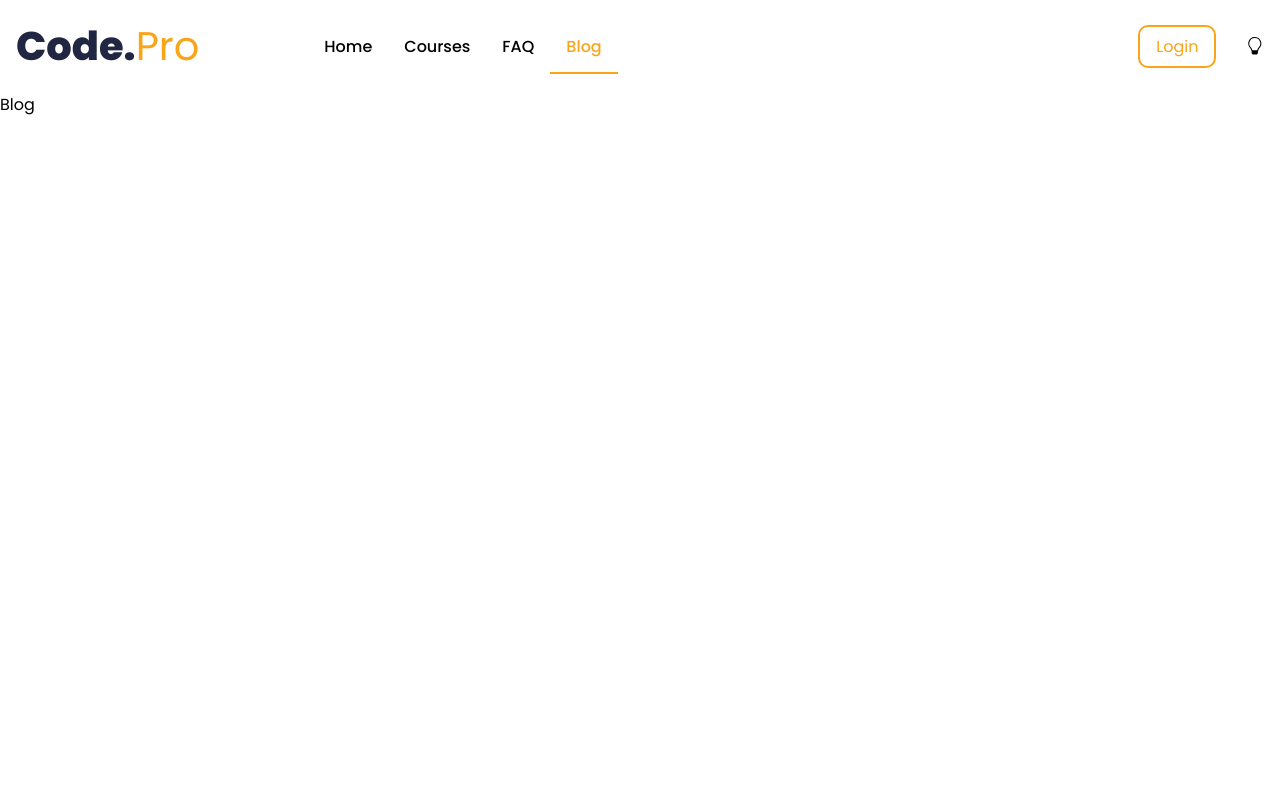
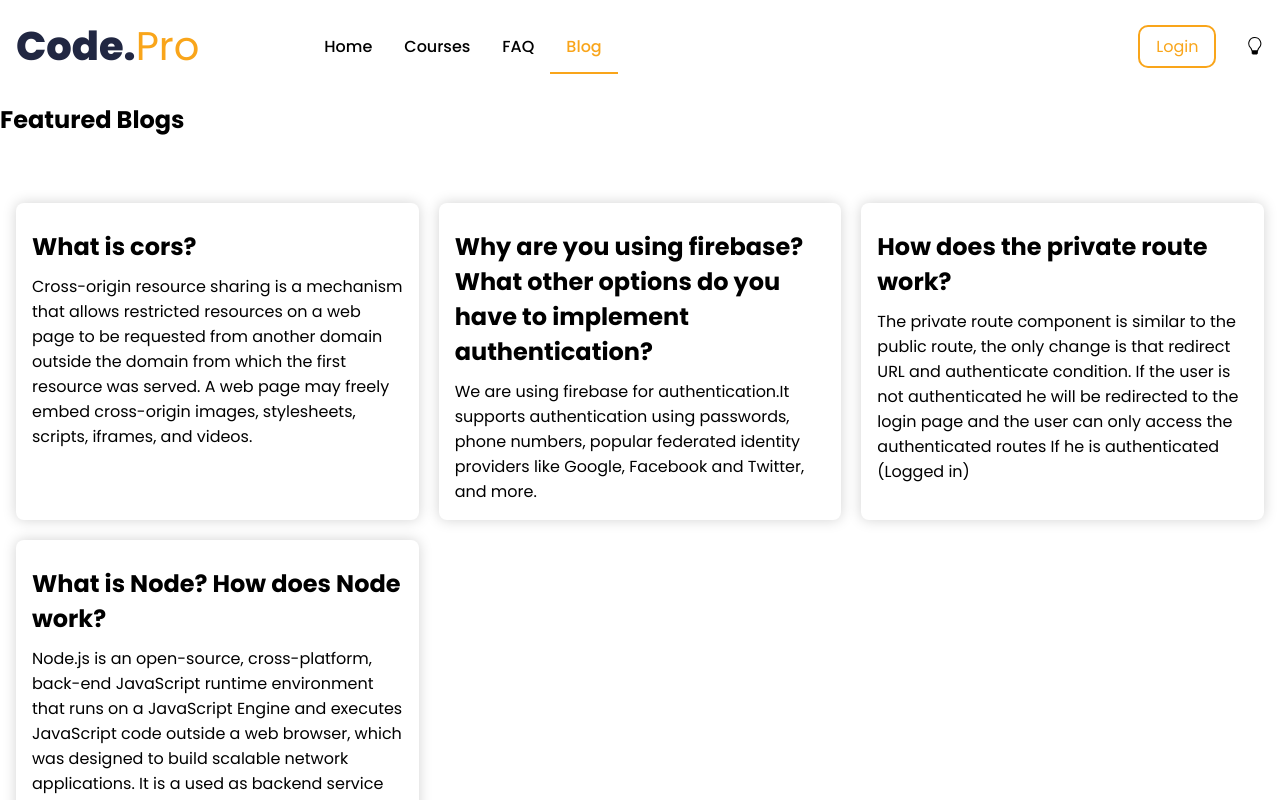
Before and after one commit to Tanvir1909R/CodePro, a React (Create React App) app: page /blog in a window 1280 px wide. Shown: the top 800 px of the page. Built offline with nearby package versions, Linux system fonts and the light colour scheme; no server answers.

Commit message:
add readme

```diff
--- a/src/App.js
+++ b/src/App.js
@@ -4,7 +4,7 @@ import Header from './components/header/Header'
 import Home from './pages/home/Home'
 import Courses from './pages/courses/Courses'
 import Faq from './pages/faq/Faq'
-import Blog from './pages/Blog'
+import Blog from './pages/blog/Blog'
 import Login from './pages/loginAndRegister/Login'
 import Register from './pages/loginAndRegister/Register'
 import Allcourses from './components/allcourses/Allcourses'
--- a/src/components/course/course.css
+++ b/src/components/course/course.css
@@ -1,7 +1,8 @@
 .course {
-    border: 1px solid var(--headingColor);
+    /* border: 1px solid var(--headingColor); */
     border-radius: 8px;
     padding: 1rem;
+    box-shadow: 0px 0px 14px 0px lightgrey;
   }
 
   .courseImg {
--- a/src/pages/Blog.js
+++ /dev/null
@@ -1,9 +0,0 @@
-import React from 'react'
-
-const Blog = () => {
-  return (
-    <div>Blog</div>
-  )
-}
-
-export default Blog
--- /dev/null
+++ b/src/pages/blog/Blog.js
@@ -0,0 +1,32 @@
+import React from 'react'
+import './blog.css'
+
+const Blog = () => {
+  return (
+    <section>
+      <div className="container">
+        <h1>Featured Blogs</h1>
+        <div className="blogWrapper">
+          <div className="blog">
+            <h1>What is cors?</h1>
+            <p>Cross-origin resource sharing is a mechanism that allows restricted resources on a web page to be requested from another domain outside the domain from which the first resource was served. A web page may freely embed cross-origin images, stylesheets, scripts, iframes, and videos.</p>
+          </div>
+          <div className="blog">
+            <h1>Why are you using firebase? What other options do you have to implement authentication?</h1>
+            <p>We are using firebase for authentication.It supports authentication using passwords, phone numbers, popular federated identity providers like Google, Facebook and Twitter, and more.</p>
+          </div>
+          <div className="blog">
+            <h1>How does the private route work?</h1>
+            <p>The private route component is similar to the public route, the only change is that redirect URL and authenticate condition. If the user is not authenticated he will be redirected to the login page and the user can only access the authenticated routes If he is authenticated (Logged in)</p>
+          </div>
+          <div className="blog">
+            <h1>What is Node? How does Node work?</h1>
+            <p>Node.js is an open-source, cross-platform, back-end JavaScript runtime environment that runs on a JavaScript Engine and executes JavaScript code outside a web browser, which was designed to build scalable network applications. It is a used as backend service where javascript works on the server-side of the application. This way javascript is used on both frontend and backend. Node. js runs on chrome v8 engine which converts javascript code into machine code,</p>
+          </div>
+        </div>
+      </div>
+    </section>
+  )
+}
+
+export default Blog
--- /dev/null
+++ b/src/pages/blog/blog.css
@@ -0,0 +1,19 @@
+.blogWrapper{
+    display: grid;
+    grid-template-columns: repeat(3,1fr);
+    grid-gap: 20px;
+    padding: 1rem;
+    margin-top: 50px;
+}
+
+.blog{
+    box-shadow: 0px 0px 14px 0px lightgrey;
+    padding: 1rem;
+    border-radius: 8px;
+}
+
+@media (max-width:760px){
+    .blogWrapper{
+        grid-template-columns: repeat(1,1fr);
+    }
+}
```
Also changed, not shown: 1 other file (tests, documents, lock files or other folders).
